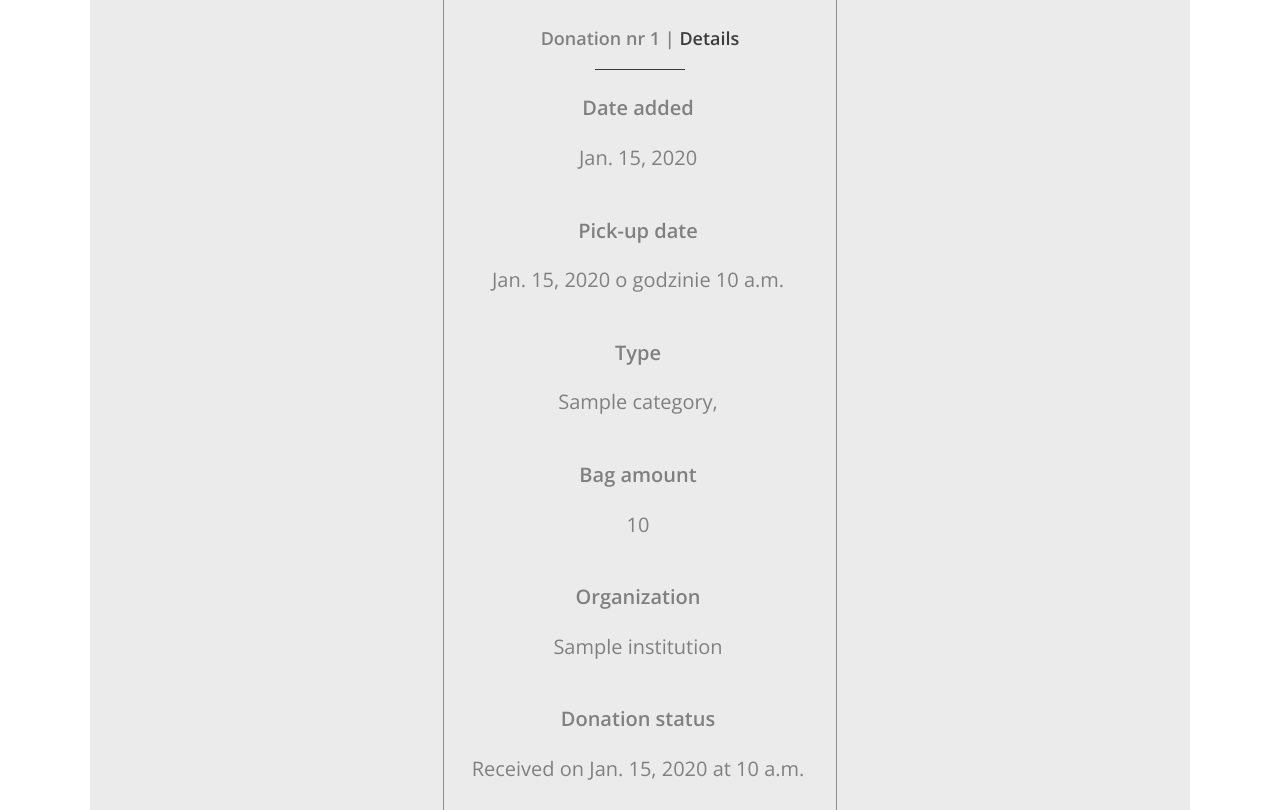
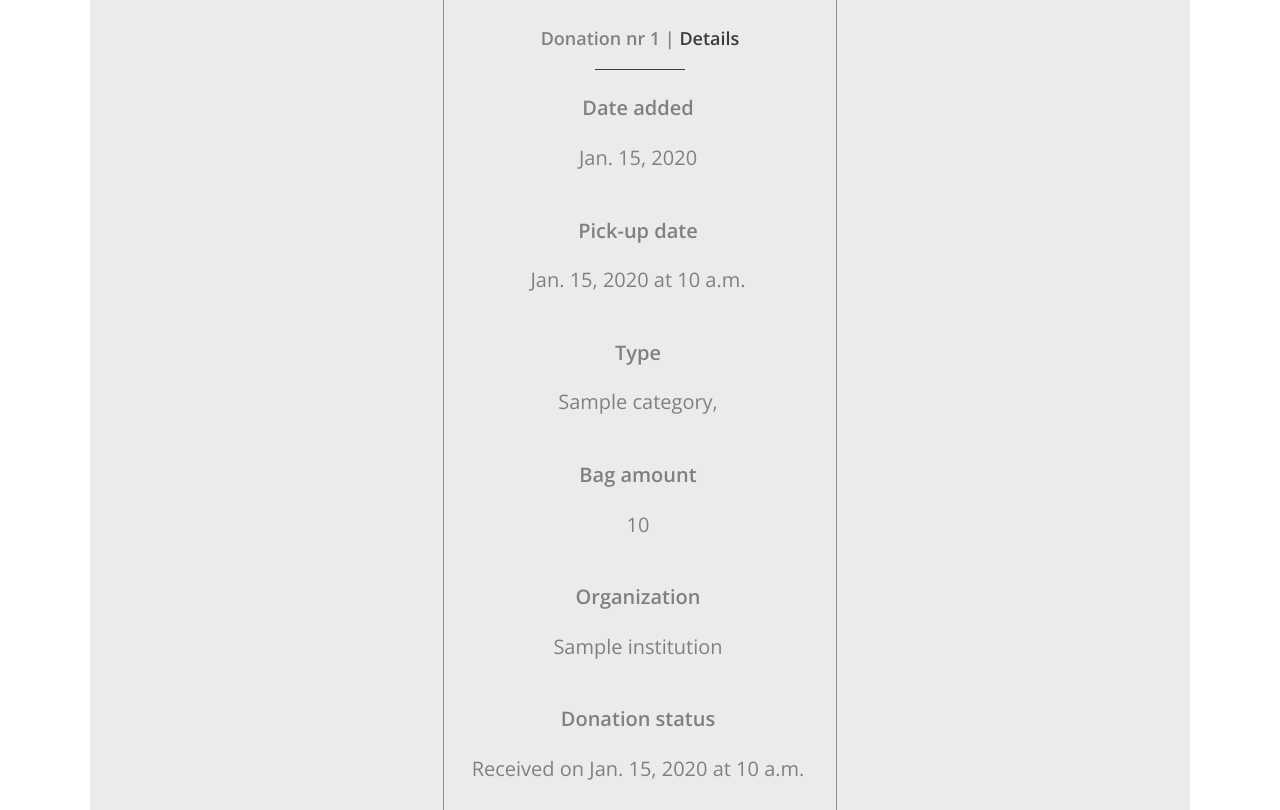
Before and after one commit to ikolokotronis/charity-donation-app, a Django app: page /panel/1/ in a window 1280 px wide. Shown: the part 995-1805 px from the top of the page. Run offline with Django 4.2, Linux system fonts and the light colour scheme; tables that the repository leaves empty hold one stand-in row (values such as "Sample post").

Commit message:
User panel html update

```diff
--- a/charity_donation_app/main/templates/user_panel.html
+++ b/charity_donation_app/main/templates/user_panel.html
@@ -78,7 +78,7 @@
                 {{donation.date_added}}
                 <br><br>
                 <h4>Pick-up date</h4>
-                {{donation.pick_up_date}} o godzinie {{donation.pick_up_time}}
+                {{donation.pick_up_date}} at {{donation.pick_up_time}}
                 <br><br>
                 <h4>Type</h4>
                 {%for category in donation_categories%}
```
